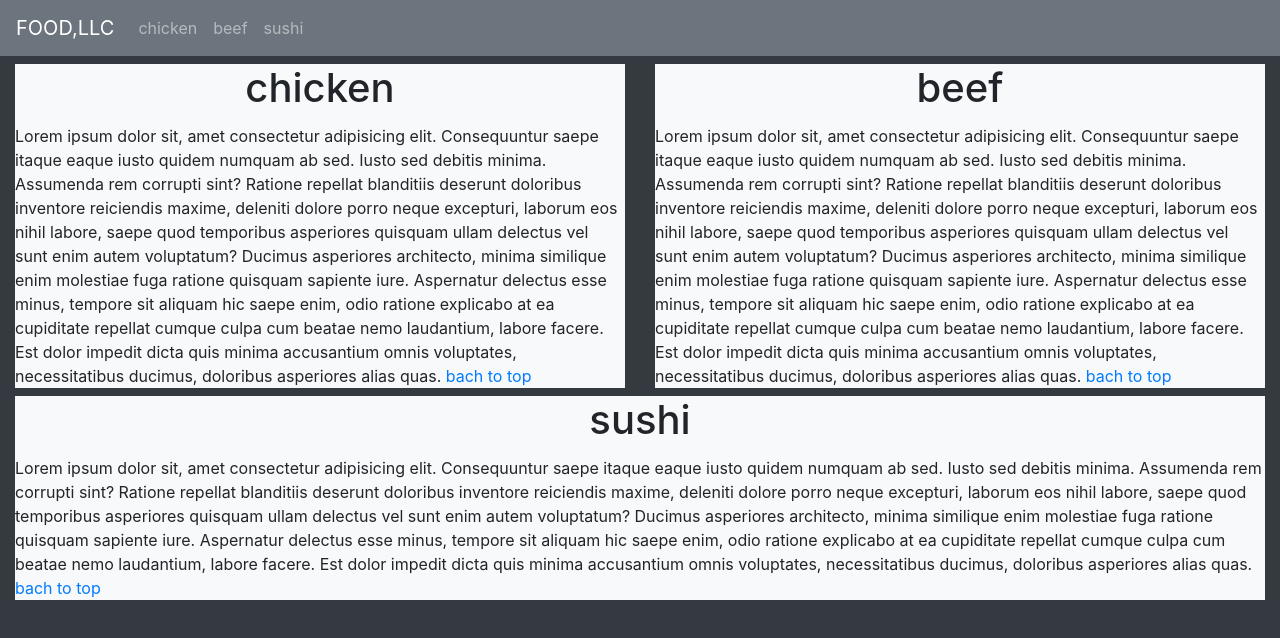
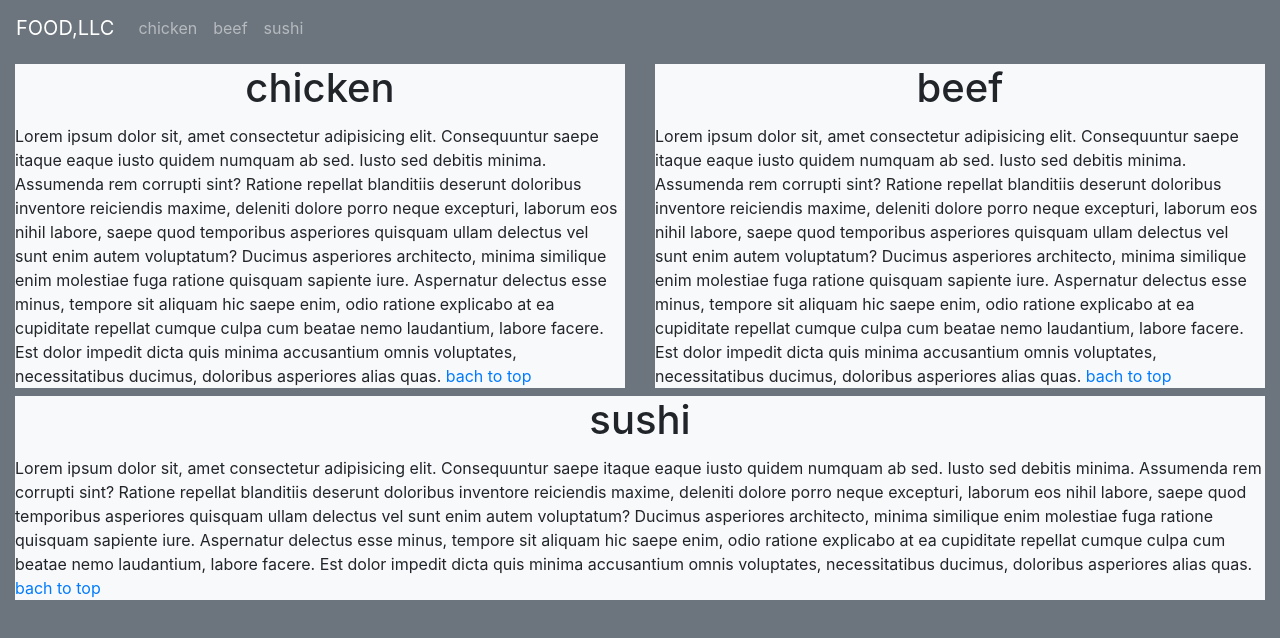
Before and after one commit to mohaned122/coursera, a plain HTML site: page index.html in a window 1280 px wide. Drawn offline with nearby package versions, Linux system fonts and the light colour scheme.

Commit message:
changing color

```diff
--- a/index.html
+++ b/index.html
@@ -9,8 +9,7 @@
     <script src="https://maxcdn.bootstrapcdn.com/bootstrap/3.3.7/js/bootstrap.min.js"></script>
     <title>module3</title>
 </head>
-<!--hello-->
-<body class="bg-dark">
+<body class="bg-secondary">
     <nav id="top" class="navbar navbar-expand-lg navbar-dark bg-secondary">
         <div class="navbar-brand">FOOD,LLC</div>
         <a href="#ahmed" data-toggele="collapse">
```
